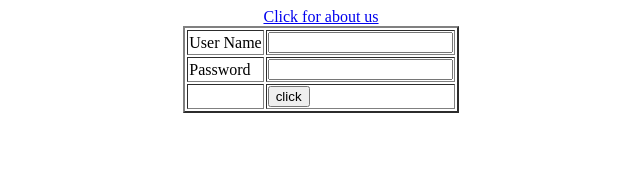
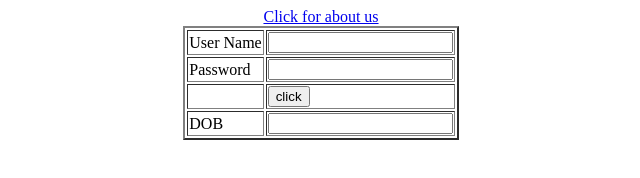
Before and after one commit to SHASHANKJHAA/proj1, a plain HTML site: page index.html in a window 1280 px wide. Shown: the whole page, without its empty margins (319-959 px from the left). Drawn offline with Linux system fonts and the light colour scheme.

Commit message:
modified index.html

```diff
--- a/index.html
+++ b/index.html
@@ -10,9 +10,13 @@
                     <td>Password</td>
                     <td><input type = "password" name = "pass"></td>
                 </tr>
-            <tr>
+                <tr>
                     <td></td>
                     <td><input type = "submit" value = "click"> </td>
+                </tr>
+                <tr>
+                    <td>DOB</td>
+                    <td><input type = "text" name = "dt"></td>
                 </tr>
                 <a href="about.html">Click for about us</a>
             </table>
```
